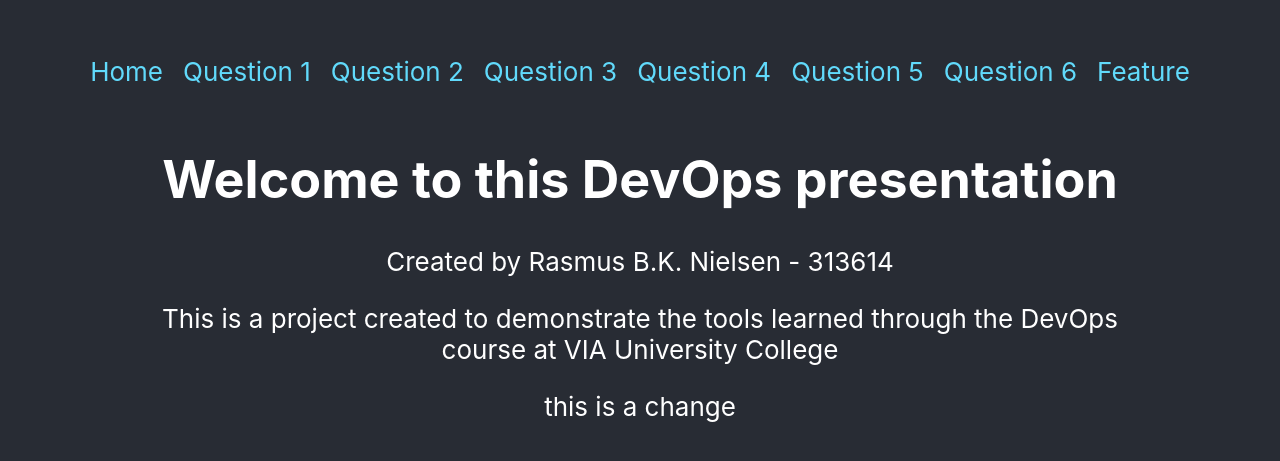
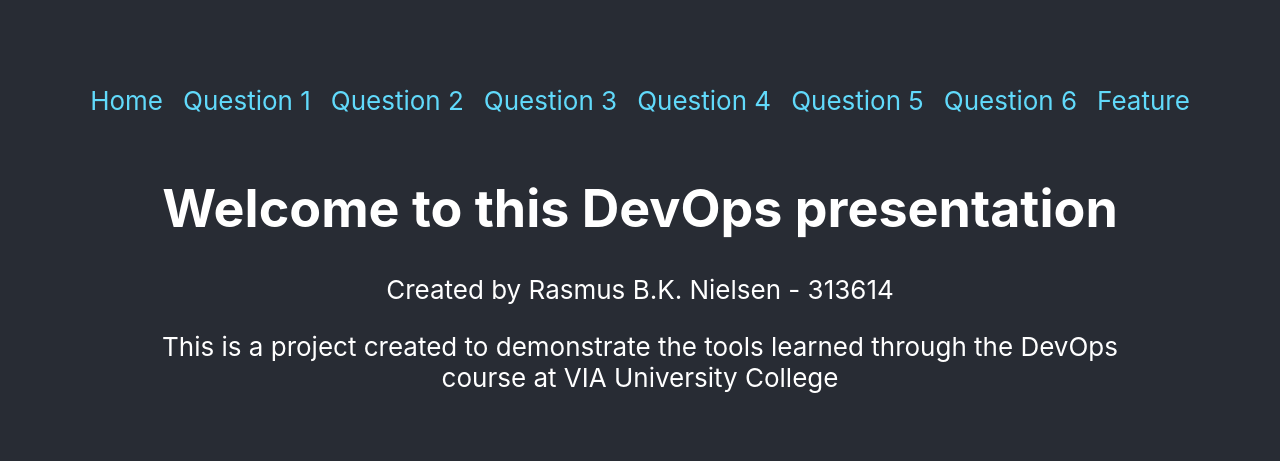
Before and after one commit to Rasmus-BK-Nielsen/DevOps_Demo, a React (Create React App) app in the folder devops_frontend/: page / in a window 1280 px wide. Shown: the part 161-622 px from the top of the page. Built offline with nearby package versions, Linux system fonts and the light colour scheme.

Commit message:
Git error gone maybe?

```diff
--- a/devops_frontend/src/Pages/Home/Home.js
+++ b/devops_frontend/src/Pages/Home/Home.js
@@ -7,7 +7,6 @@
                <p>Created by Rasmus B.K. Nielsen - 313614</p>
                <p>This is a project created to demonstrate the tools learned through the DevOps <br />
                course at VIA University College</p>
-               <p>this is a change</p>
           </div>
      );
 }
```
